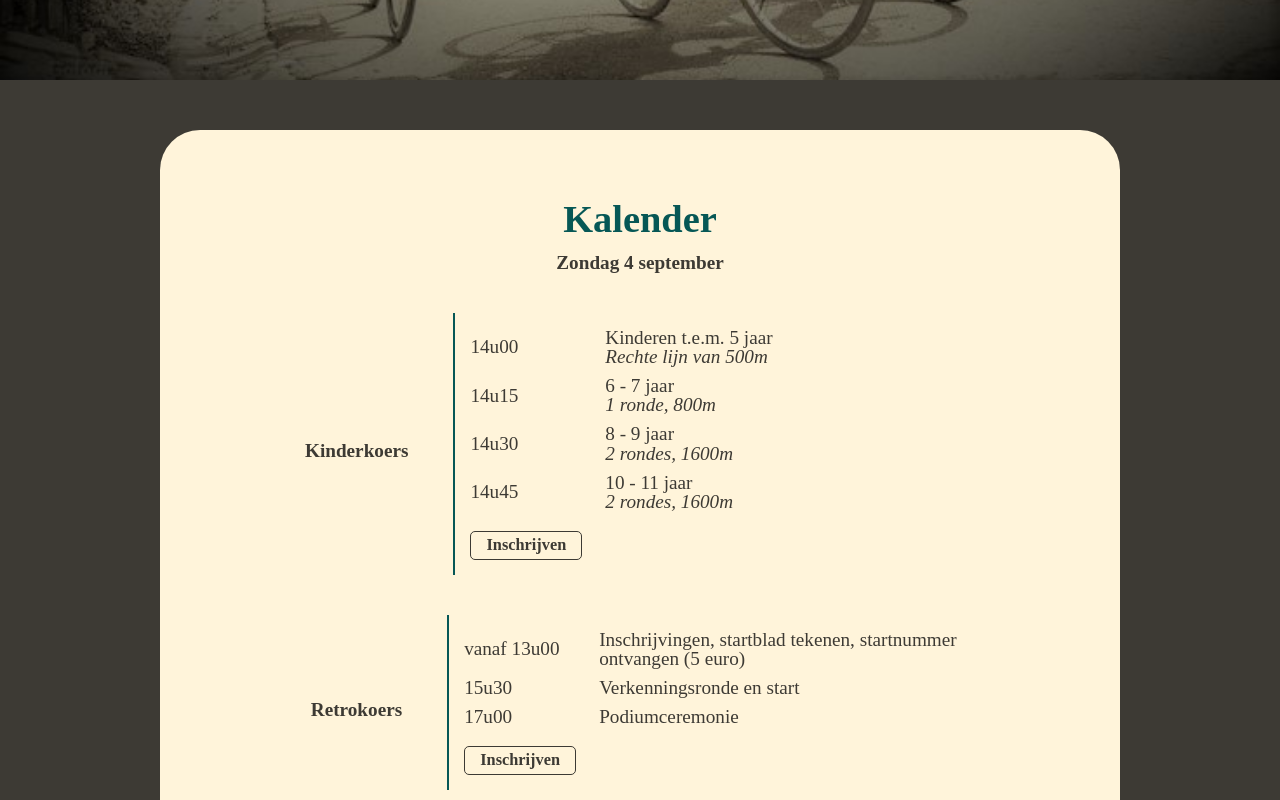
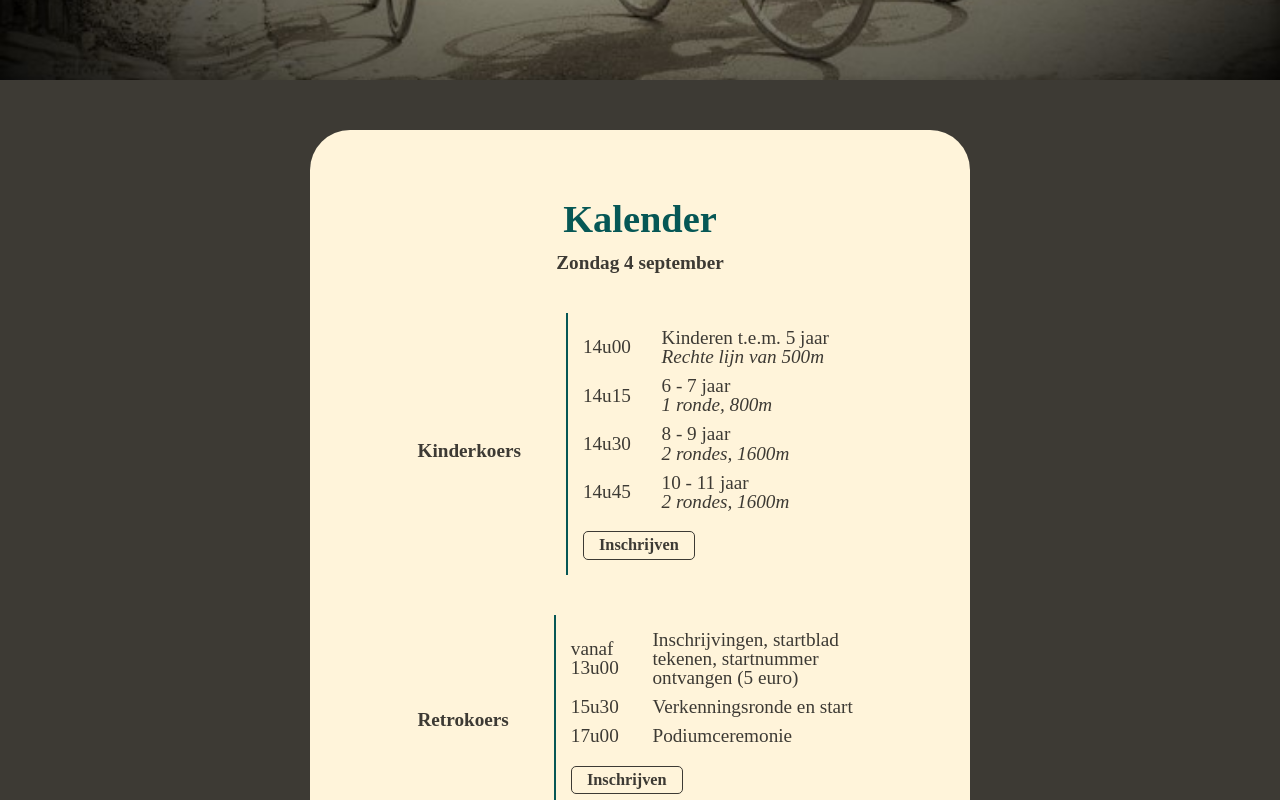
Before and after one commit to TijsM/el-toro-next, a Next.js app: page / in a window 1280 px wide. Shown: the part 720-1520 px from the top of the page. Built offline with nearby package versions, Linux system fonts and the light colour scheme.

Commit message:
fix: auto refresh next js

```diff
--- a/src/app/globals.css
+++ b/src/app/globals.css
@@ -7,11 +7,6 @@ html {
 body {
   max-width: 100vw;
   font-family: "Crimson Text", serif;
-}
-
-main {
-  max-width: 100%;
-  overflow-x: hidden;
 }
 
 section {
--- a/src/app/layout.tsx
+++ b/src/app/layout.tsx
@@ -1,12 +1,7 @@
 import "./reset.css";
 import "./globals.css";
-import { Inter } from "next/font/google";
-import StyledComponentsRegistry from "./registry";
 
-export const metadata = {
-  title: "Create Next App",
-  description: "Generated by create next app",
-};
+import StyledJsxRegistry from "./registry";
 
 export default function RootLayout({
   children,
@@ -14,8 +9,10 @@ export default function RootLayout({
   children: React.ReactNode;
 }) {
   return (
-    <html lang="en">
-      <StyledComponentsRegistry>{children}</StyledComponentsRegistry>;
+    <html>
+      <body>
+        <StyledJsxRegistry>{children}</StyledJsxRegistry>
+      </body>
     </html>
   );
 }
--- a/src/app/page.tsx
+++ b/src/app/page.tsx
@@ -1,21 +1,26 @@
+"use client";
+
 import { Landing } from "../components/Landing";
 import { Calendar } from "../components/Calendar";
 import { Parcours } from "../components/Parcours";
 import { SignUps } from "../components/SignUps";
 import { Rules } from "../components/Rules";
+import styled from "styled-components";
 
 export default function Home() {
   return (
     <>
-      <main>
+      <StMain>
         <Landing />
-        <Calendar />
-        <Parcours />
-        <SignUps />
-        <Rules />
-      </main>
+        <StContent>
+          <Calendar />
+          <Parcours />
+          <SignUps />
+          <Rules />
+        </StContent>
+      </StMain>
 
-      <div id="popupMessage">message</div>
+      {/* <div id="popupMessage">message</div> */}
       {/*
       <script
         type="module"
@@ -29,3 +34,12 @@ export default function Home() {
     </>
   );
 }
+
+const StMain = styled.main`
+  max-width: 100%;
+  overflow-x: hidden;
+`;
+
+const StContent = styled.div`
+  padding: 0 200px;
+`;
```
